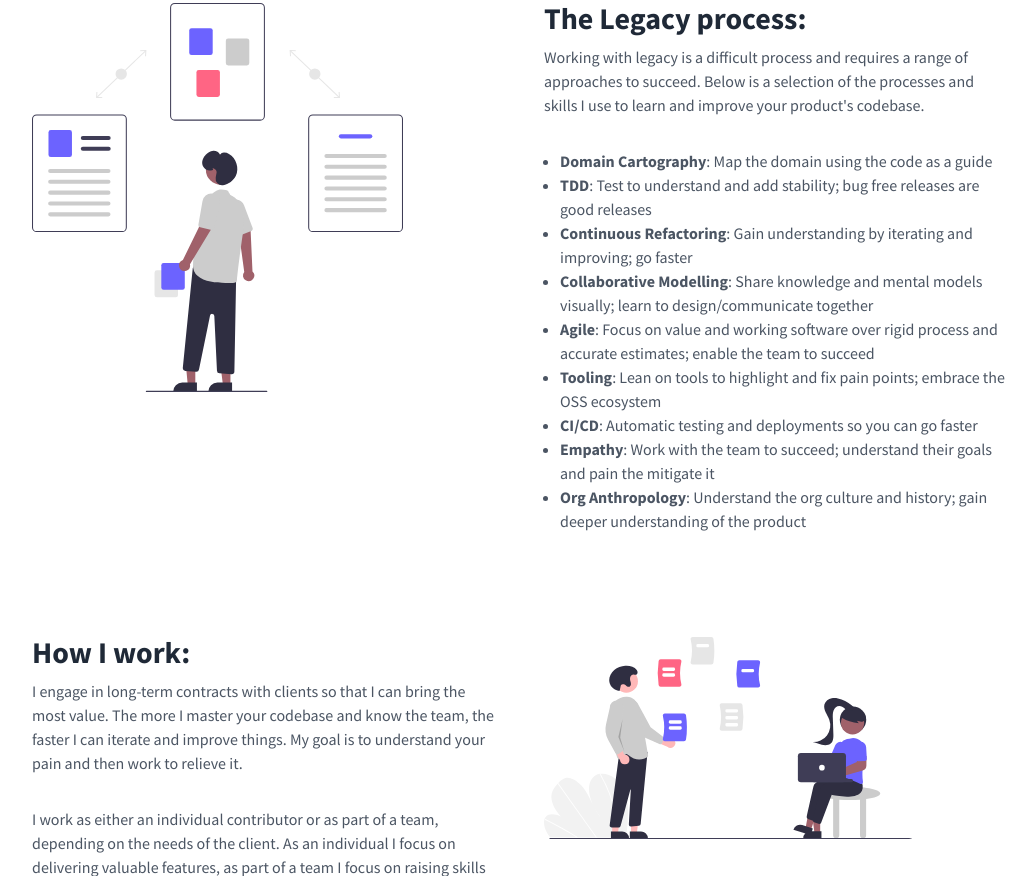
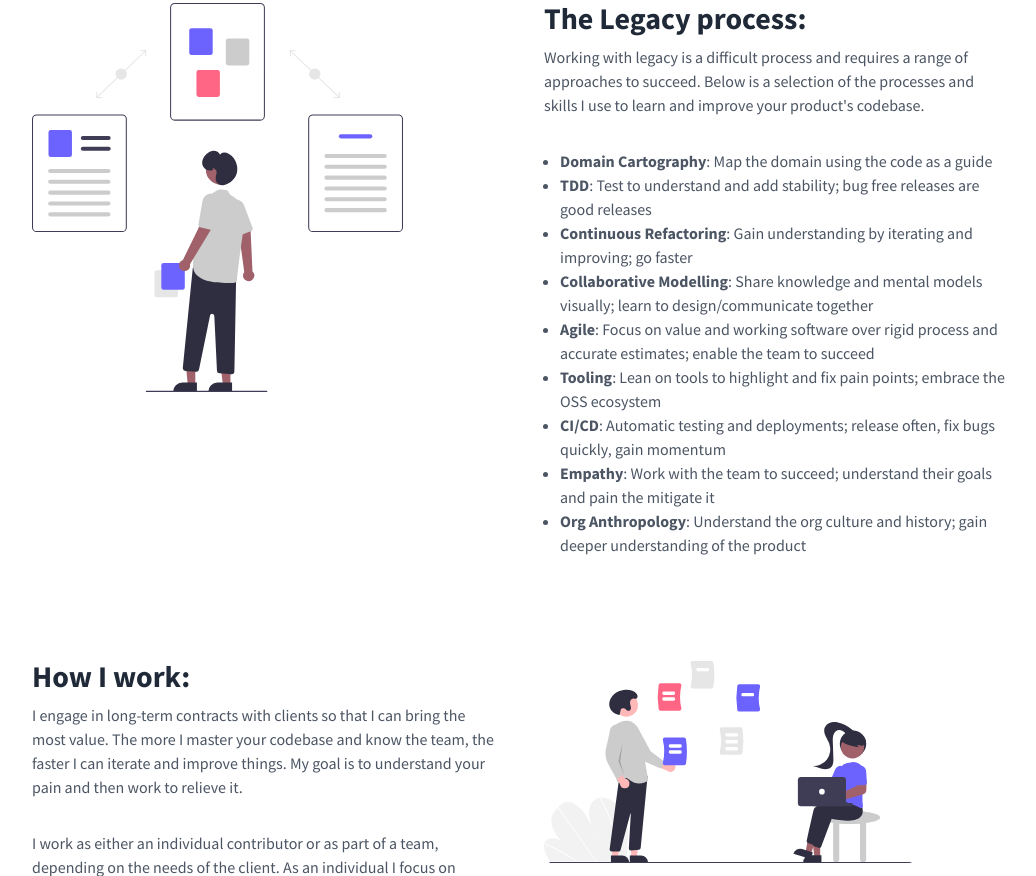
Before and after one commit to barryosull/barryosull.com-lfs, a PHP site: template slim/views/home.php in a window 1280 px wide. Shown: the part 1199-2075 px from the top of the page, without its empty margins (120-1156 px from the left). Run offline with PHP 8.4, Linux system fonts and the light colour scheme; the template is opened without the code that fills it, so the values that code supplies are empty.

Commit message:
Tweak CI/CD language a little bit

```diff
--- a/slim/views/home.php
+++ b/slim/views/home.php
@@ -81,7 +81,7 @@
                     <li><b>Collaborative Modelling</b>: Share knowledge and mental models visually; learn to design/communicate together</li>
                     <li><b>Agile</b>: Focus on value and working software over rigid process and accurate estimates; enable the team to succeed</li>
                     <li><b>Tooling</b>: Lean on tools to highlight and fix pain points; embrace the OSS ecosystem</li>
-                    <li><b>CI/CD</b>: Automatic testing and deployments so you can go faster</li>
+                    <li><b>CI/CD</b>: Automatic testing and deployments; release often, fix bugs quickly, gain momentum</li>
                     <li><b>Empathy</b>: Work with the team to succeed; understand their goals and pain the mitigate it</li>
                     <li><b>Org Anthropology</b>: Understand the org culture and history; gain deeper understanding of the product</li>
                 </ul>
```
